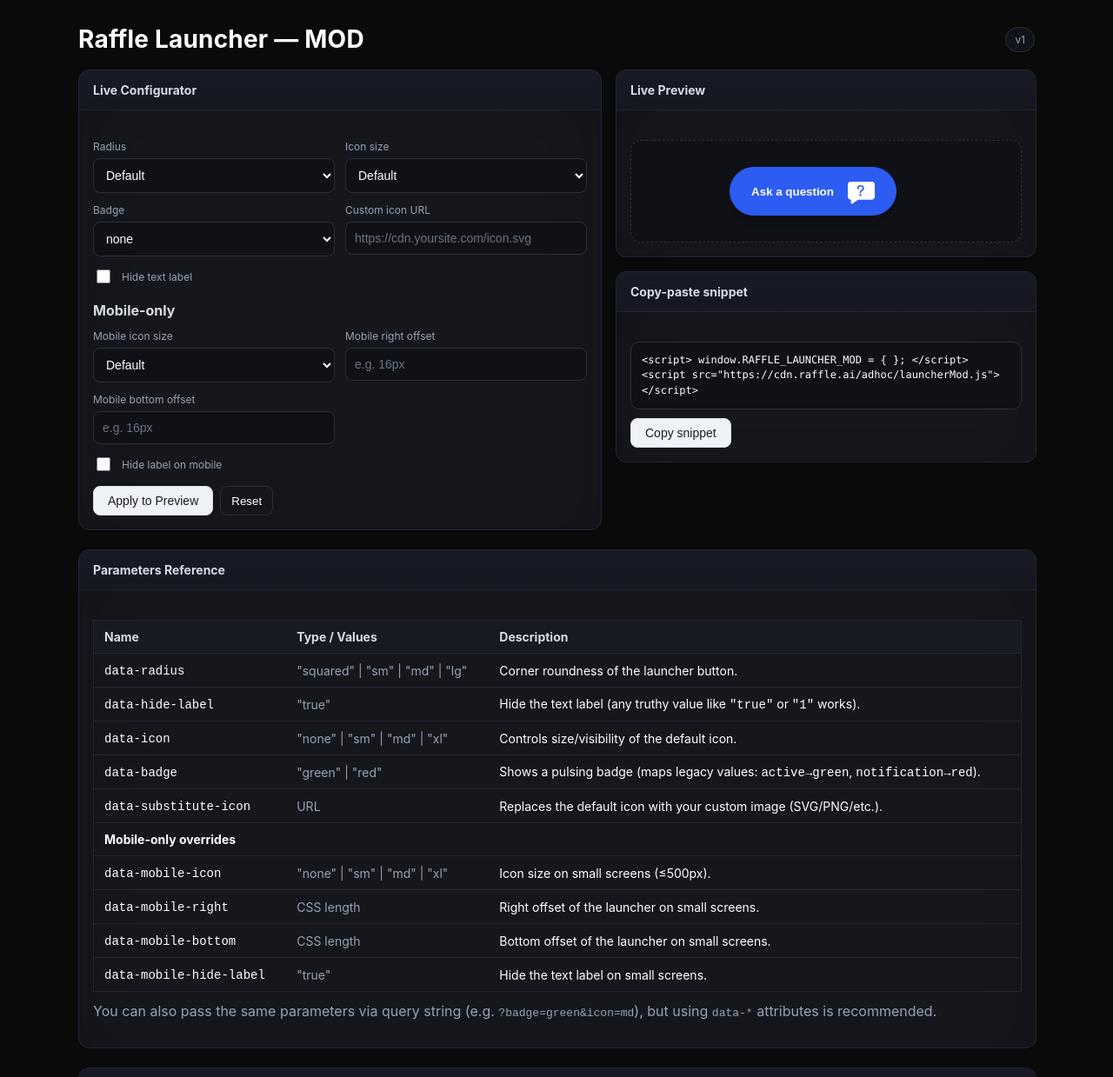
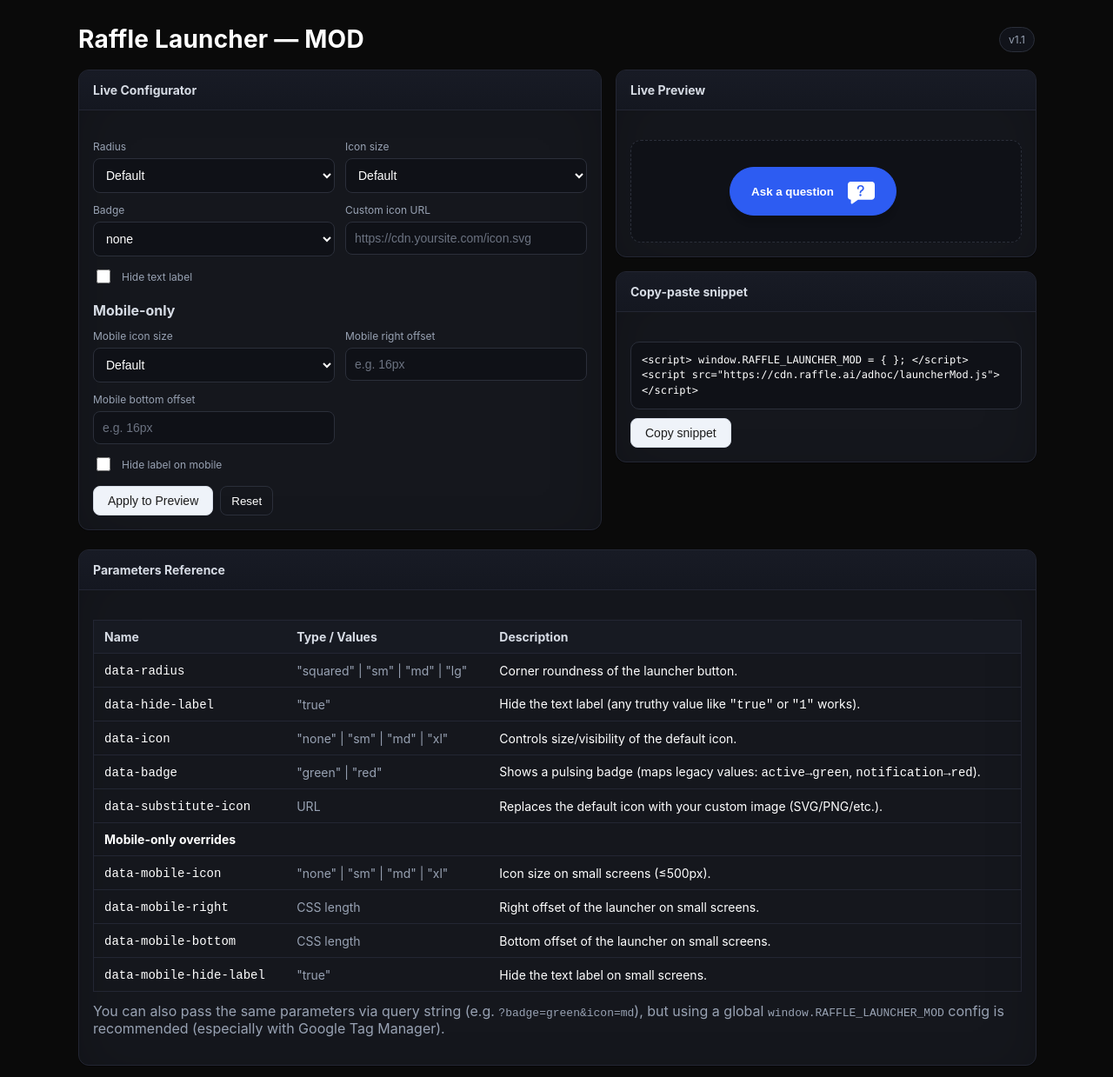
Before and after one commit to lorenzoraffle/lorenzoraffle.github.io, a plain HTML site: page launcher-mod/index.html in a window 1280 px wide. Shown: the top 1239 px of the page at 87% size. Drawn offline with Linux system fonts and the light colour scheme.

Commit message:
Update index.html

```diff
--- a/launcher-mod/index.html
+++ b/launcher-mod/index.html
@@ -12,7 +12,7 @@
     <div class="wrap">
         <header>
             <h1>Raffle Launcher — MOD</h1>
-            <span class="tag">v1</span>
+            <span class="tag">v1.1</span>
         </header>
 
         <div class="flex-horizontal">
@@ -215,7 +215,8 @@
                     </tbody>
                 </table>
                 <p class="muted" style="margin-top:12px;">You can also pass the same parameters via query string (e.g.
-                    <code>?badge=green&icon=md</code>), but using <code>data-*</code> attributes is recommended.
+                    <code>?badge=green&icon=md</code>), but using a global <code>window.RAFFLE_LAUNCHER_MOD</code>
+                    config is recommended (especially with Google Tag Manager).
                 </p>
             </div>
         </section>
```
